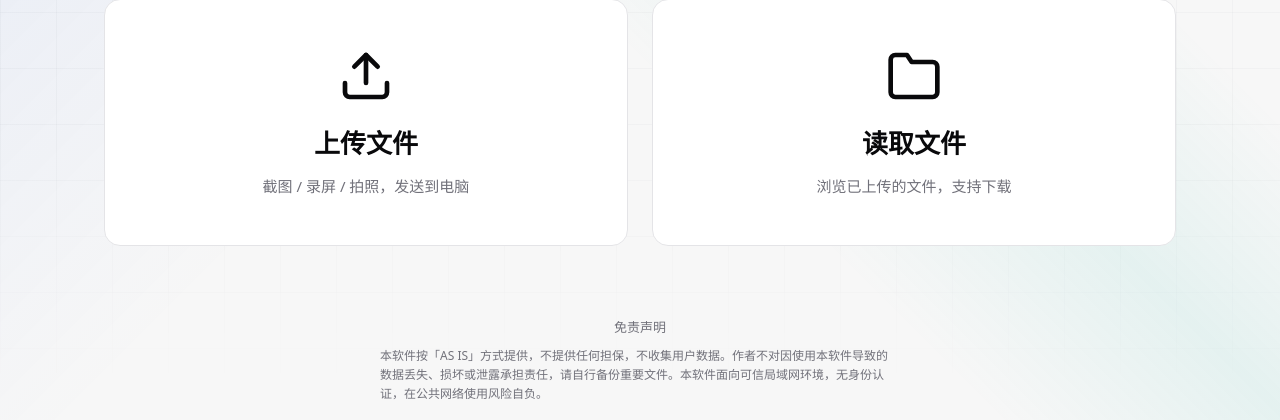
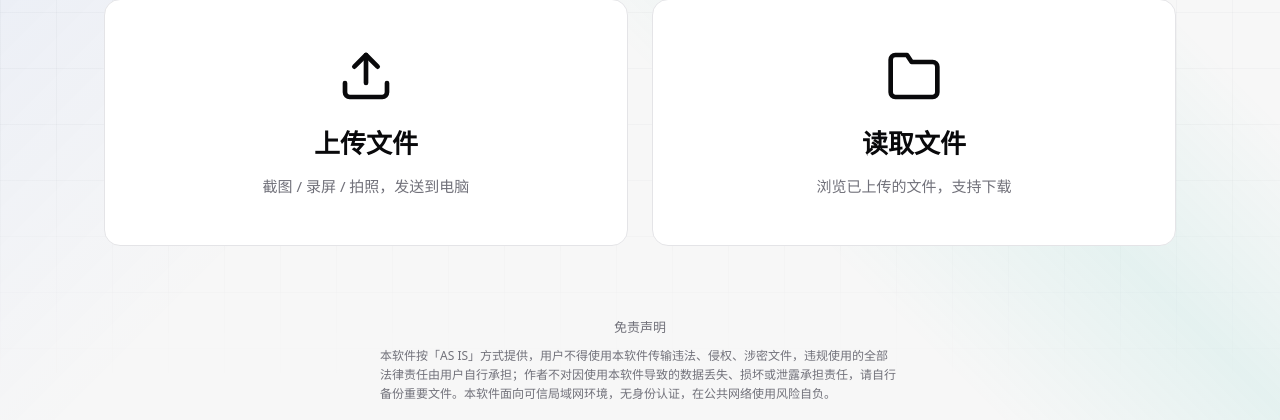
Before and after one commit to YGQ8988/Aellus, a Python web app: template templates/home.html in a window 1280 px wide, after a click on "免责声明". Shown: the part 380-800 px from the top of the page. Run offline with Jinja, Linux system fonts and the light colour scheme; the template is opened without the code that fills it, so the values that code supplies are empty.

Commit message:
统一打赏区块与首页底部免责声明文案，补充可信局域网/无身份认证风险提示

```diff
--- a/templates/home.html
+++ b/templates/home.html
@@ -57,7 +57,7 @@
           </div>
           <details class="reward-disclaimer">
             <summary>免责声明</summary>
-            <p>本软件按「AS IS」方式提供，用户不得使用本软件传输违法、侵权、涉密文件，违规使用的全部法律责任由用户自行承担；作者不对因使用本软件导致的数据丢失、损坏或泄露承担责任，请自行备份重要文件。</p>
+            <p>本软件按「AS IS」方式提供，用户不得使用本软件传输违法、侵权、涉密文件，违规使用的全部法律责任由用户自行承担；作者不对因使用本软件导致的数据丢失、损坏或泄露承担责任，请自行备份重要文件。本软件面向可信局域网环境，无身份认证，在公共网络使用风险自负。</p>
           </details>
         </section>
       </div>
@@ -93,7 +93,7 @@
   <footer class="home-footer">
     <details class="disclaimer">
       <summary>免责声明</summary>
-      <p>本软件按「AS IS」方式提供，不提供任何担保，不收集用户数据。作者不对因使用本软件导致的数据丢失、损坏或泄露承担责任，请自行备份重要文件。本软件面向可信局域网环境，无身份认证，在公共网络使用风险自负。</p>
+      <p>本软件按「AS IS」方式提供，用户不得使用本软件传输违法、侵权、涉密文件，违规使用的全部法律责任由用户自行承担；作者不对因使用本软件导致的数据丢失、损坏或泄露承担责任，请自行备份重要文件。本软件面向可信局域网环境，无身份认证，在公共网络使用风险自负。</p>
     </details>
   </footer>
   <div class="qr-modal" id="qrModal" onclick="if(event.target===this)closeQR()">
```
